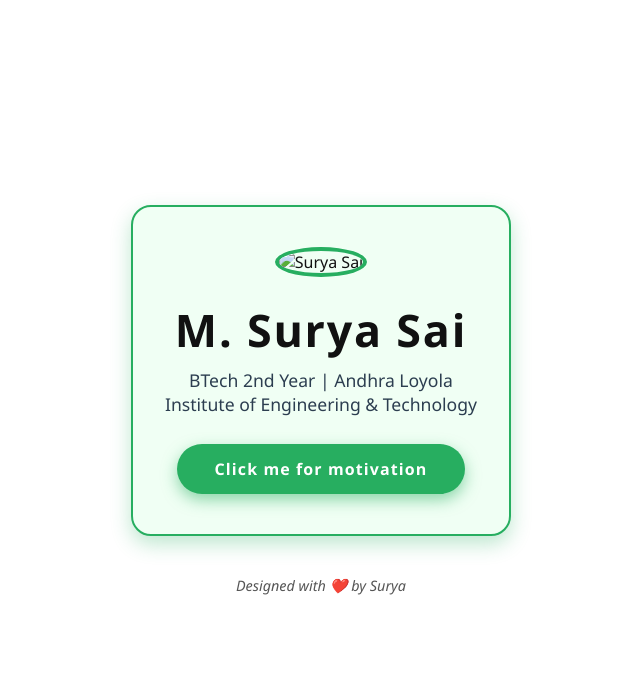
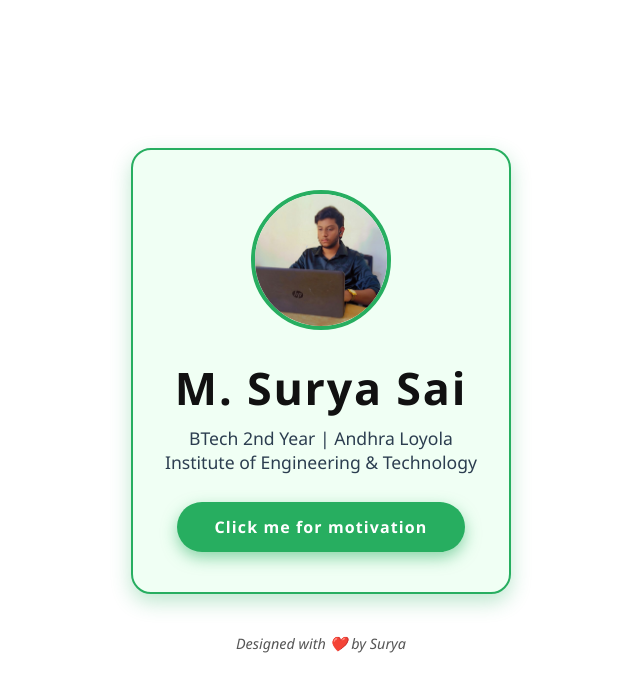
Before and after one commit to suryasai55/suryasai55.github.io, a plain HTML site: page index.html in a window 1280 px wide. Shown: the whole page, without its empty margins (319-959 px from the left). Drawn offline with Linux system fonts and the light colour scheme.

Commit message:
index.html

```diff
--- a/index.html
+++ b/index.html
@@ -9,7 +9,7 @@
 <body>
 
 <div class="container">
-  <img src="images/surya-photo.jpg" alt="Surya Sai" class="profile-pic" />
+  <img src="surya-photo.jpg" alt="Surya Sai" class="profile-pic" />
   <h1>M. Surya Sai</h1>
   <h2>BTech 2nd Year | Andhra Loyola Institute of Engineering & Technology</h2>
   <button id="motivationBtn">Click me for motivation</button>
```
